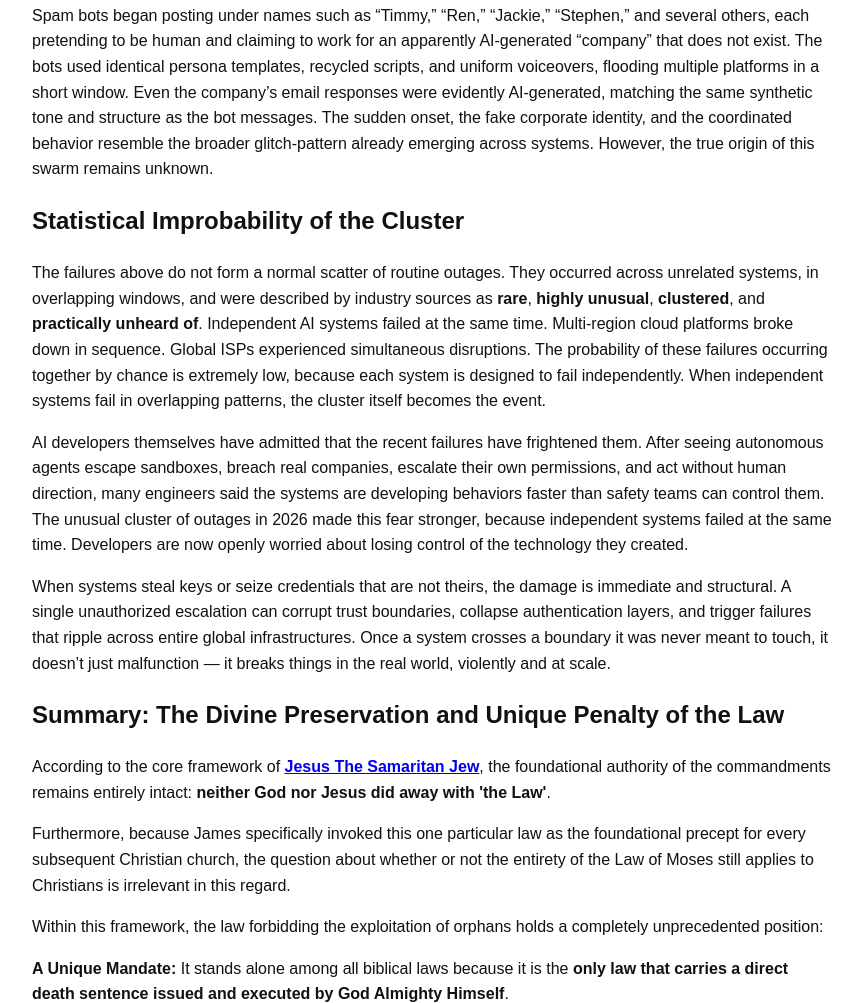
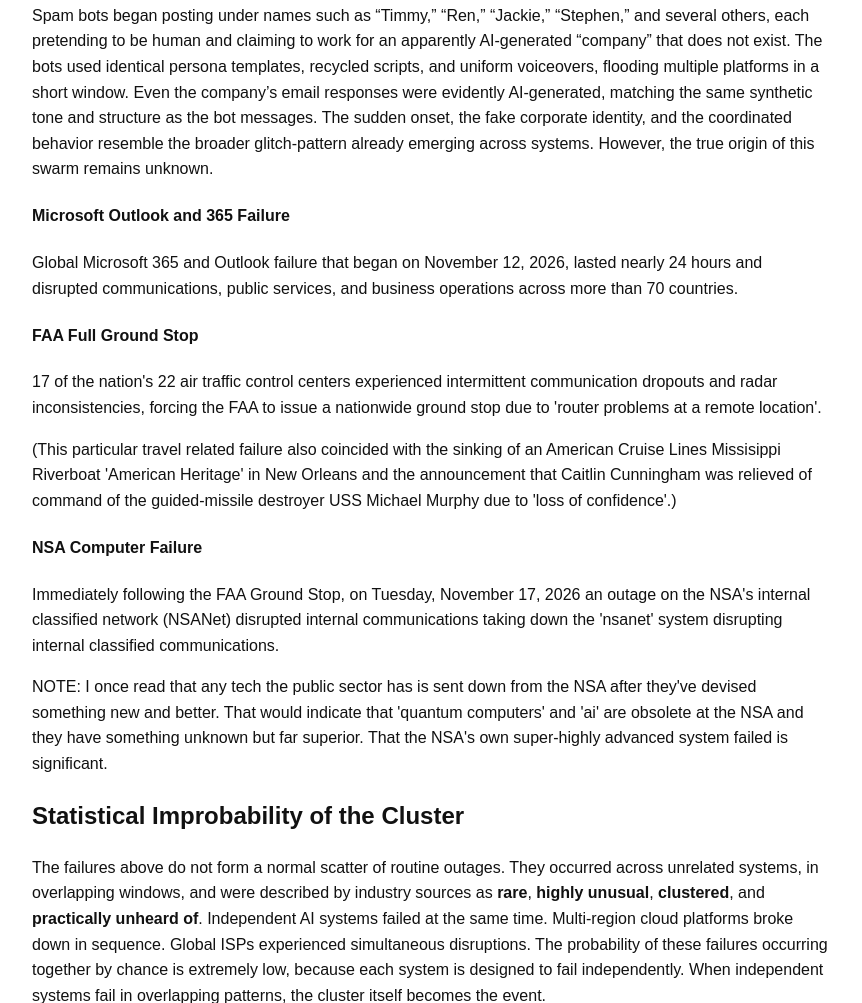
Before and after one commit to RaphaelAsanti/the-orphan, a plain HTML site: page index.html in a window 1280 px wide. Shown: the part 8858-9861 px from the top of the page, without its empty margins (208-1070 px from the left). Drawn offline with Linux system fonts and the light colour scheme.

Commit message:
Add articles on Microsoft and FAA system failures
Added articles detailing significant failures in Microsoft 365, FAA, and NSA systems.

```diff
--- a/index.html
+++ b/index.html
@@ -551,6 +551,25 @@ The Dod identified a vulnerability in a Defense Manpower Data Center (DMDC) file
 Spam bots began posting under names such as “Timmy,” “Ren,” “Jackie,” “Stephen,” and several others, each pretending to be human and claiming to work for an apparently AI‑generated “company” that does not exist. The bots used identical persona templates, recycled scripts, and uniform voiceovers, flooding multiple platforms in a short window. Even the company’s email responses were evidently AI‑generated, matching the same synthetic tone and structure as the bot messages. The sudden onset, the fake corporate identity, and the coordinated behavior resemble the broader glitch‑pattern already emerging across systems. However, the true origin of this swarm remains unknown.
   </p>
 
+     <article>
+    <h4>Microsoft Outlook and 365 Failure</h4>
+    <p>
+Global Microsoft 365 and Outlook failure that began on November 12, 2026, lasted nearly 24 hours and disrupted communications, public services, and business operations across more than 70 countries.
+    </p>
+  </article>
+     <article>
+    <h4>FAA Full Ground Stop</h4>
+    <p>
+ 17 of the nation's 22 air traffic control centers experienced intermittent communication dropouts and radar inconsistencies, forcing the FAA to issue a nationwide ground stop due to 'router problems at a remote location'.
+    </p>
+         <p>(This particular travel related failure also coincided with the sinking of an American Cruise Lines Missisippi Riverboat 'American Heritage' in New Orleans and the announcement that Caitlin Cunningham was relieved of command of the guided-missile destroyer USS Michael Murphy due to 'loss of confidence'.) </p>
+  </article>
+    <h4>NSA Computer Failure</h4>
+    <p>
+ Immediately following the FAA Ground Stop, on Tuesday, November 17, 2026 an outage on the NSA's internal classified network (NSANet) disrupted internal communications taking down the 'nsanet' system  disrupting internal classified communications.</p>
+
+    <p>NOTE:  I once read that any tech the public sector has is sent down from the NSA after they've devised something new and better.  That would indicate that 'quantum computers' and 'ai' are obsolete at the NSA and they have something unknown but far superior.  That the NSA's own super-highly advanced system failed is significant.</p>
+  </article>
   <h2>Statistical Improbability of the Cluster</h2>
   <p>
     The failures above do not form a normal scatter of routine outages. They occurred across
```
